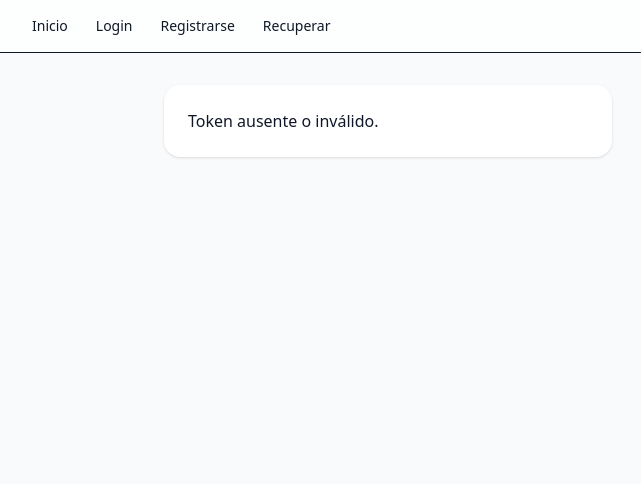
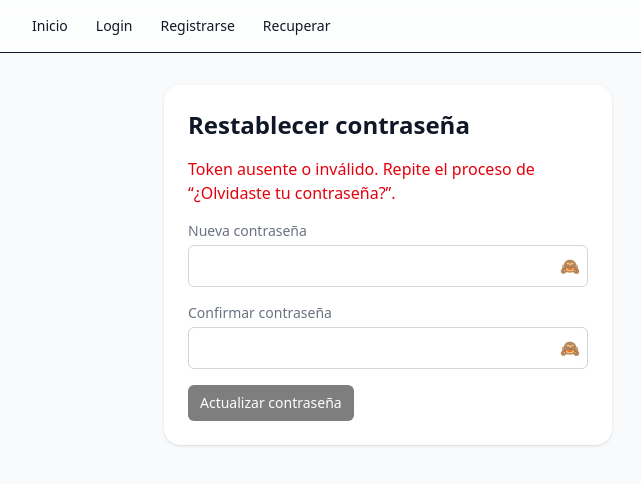
Before and after one commit to eliam-villegas/safe-tasks, a Next.js app in the folder apps/web/: page /reset in a window 1280 px wide. Shown: the top 484 px of the page, without its empty margins (252-893 px from the left). Built offline with nearby package versions, Linux system fonts and the light colour scheme; no server answers.

Commit message:
Reapply "Correccion en pagina de reset de contraseña con useSearchParams y Suspense"
This reverts commit 8692d12a2756e47d34781e1619ab755929bd62ce.

Al final el cambio si era necesario.

```diff
--- /dev/null
+++ b/apps/web/app/reset/ResetForm.tsx
@@ -0,0 +1,77 @@
+'use client';
+
+import { useState, Suspense, useTransition } from 'react';
+import { useSearchParams, useRouter } from 'next/navigation';
+import PasswordInput from '../components/PasswordInput';
+
+export default function ResetForm() {
+    const router = useRouter();
+    const sp = useSearchParams();
+    const token = sp.get('token') || '';
+
+    const [pwd, setPwd] = useState('');
+    const [pwd2, setPwd2] = useState('');
+    const [msg, setMsg] = useState('');
+    const [isPending, startTransition] = useTransition();
+
+    async function onSubmit(e: React.FormEvent) {
+        e.preventDefault();
+        setMsg('');
+
+        if (!token) {
+            setMsg('Token ausente o inválido.');
+            return;
+        }
+        if (pwd.length < 6) {
+            setMsg('La contraseña debe tener al menos 6 caracteres.');
+            return;
+        }
+        if (pwd !== pwd2) {
+            setMsg('Las contraseñas no coinciden.');
+            return;
+        }
+
+        try {
+            const res = await fetch('/api/auth/reset', {
+                method: 'POST',
+                headers: { 'Content-Type': 'application/json' },
+                body: JSON.stringify({ token, newPassword: pwd }),
+            });
+            const data = await res.json().catch(() => ({}));
+            if (!res.ok) throw new Error(data?.message || `HTTP ${res.status}`);
+
+            setMsg('Contraseña actualizada. Redirigiendo a login…');
+            startTransition(() => router.replace('/login'));
+        } catch (err: any) {
+            setMsg(err.message || 'Error al resetear contraseña');
+        }
+    }
+
+    return (
+        <form onSubmit={onSubmit} className="card space-y-4 max-w-md mx-auto">
+            <h1 className="text-2xl font-semibold">Restablecer contraseña</h1>
+
+            {!token && (
+                <p className="text-red-600">
+                    Token ausente o inválido. Repite el proceso de “¿Olvidaste tu contraseña?”.
+                </p>
+            )}
+
+            <div>
+                <label className="block mb-1 muted">Nueva contraseña</label>
+                <PasswordInput value={pwd} onChange={e => setPwd(e.target.value)} />
+            </div>
+
+            <div>
+                <label className="block mb-1 muted">Confirmar contraseña</label>
+                <PasswordInput value={pwd2} onChange={e => setPwd2(e.target.value)} />
+            </div>
+
+            {msg && <p className="text-sm text-red-600">{msg}</p>}
+
+            <button className="btn" disabled={isPending || !token}>
+                {isPending ? 'Actualizando…' : 'Actualizar contraseña'}
+            </button>
+        </form>
+    );
+}
--- a/apps/web/app/reset/page.tsx
+++ b/apps/web/app/reset/page.tsx
@@ -1,66 +1,12 @@
-'use client';
-import { useSearchParams, useRouter } from 'next/navigation';
-import { useState } from 'react';
-import PasswordInput from '../components/PasswordInput';
+import { Suspense } from 'react';
+import ResetForm from './ResetForm';
 
 export default function ResetPage() {
-    const sp = useSearchParams();
-    const router = useRouter();
-    const token = sp.get('token') ?? '';
-    const [pw, setPw] = useState('');
-    const [loading, setLoading] = useState(false);
-    const [msg, setMsg] = useState('');
-
-    async function onSubmit(e: React.FormEvent) {
-        e.preventDefault();
-        setLoading(true); setMsg('');
-        try {
-            const res = await fetch('/api/auth/reset', {
-                method: 'POST',
-                headers: { 'Content-Type': 'application/json' },
-                body: JSON.stringify({ token, newPassword: pw }),
-            });
-            if (!res.ok) {
-                const err = await res.json().catch(()=> ({}));
-                throw new Error(err?.message || `HTTP ${res.status}`);
-            }
-            setMsg('Contraseña actualizada. Redirigiendo a login…');
-            setTimeout(()=> router.replace('/login'), 1200);
-        } catch (e:any) {
-            setMsg(e?.message || 'Error');
-        } finally {
-            setLoading(false);
-        }
-    }
-
-    if (!token) {
-        return (
-            <main className="container-page">
-                <div className="card max-w-md mx-auto">
-                    <p>Token ausente o inválido.</p>
-                </div>
-            </main>
-        );
-    }
-
     return (
         <main className="container-page">
-            <div className="card space-y-4 max-w-md mx-auto">
-                <h1 className="text-xl font-semibold">Restablecer contraseña</h1>
-                <form onSubmit={onSubmit} className="space-y-3">
-                    <PasswordInput
-                        label="Nueva contraseña"
-                        value={pw}
-                        onChange={(e)=>setPw(e.target.value)}
-                        placeholder="Mínimo 6 caracteres"
-                        required
-                    />
-                    <button className="btn" disabled={loading}>
-                        {loading ? 'Guardando…' : 'Cambiar contraseña'}
-                    </button>
-                </form>
-                {msg && <p className="text-sm">{msg}</p>}
-            </div>
+            <Suspense fallback={<div className="card max-w-md mx-auto">Cargando…</div>}>
+                <ResetForm />
+            </Suspense>
         </main>
     );
 }
```
